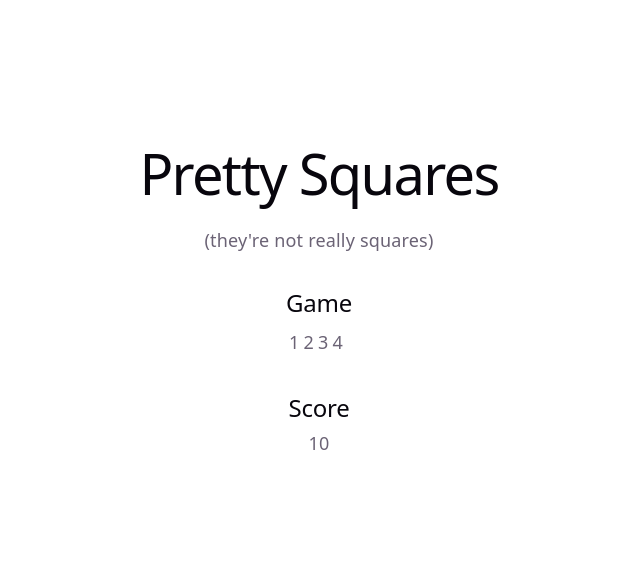
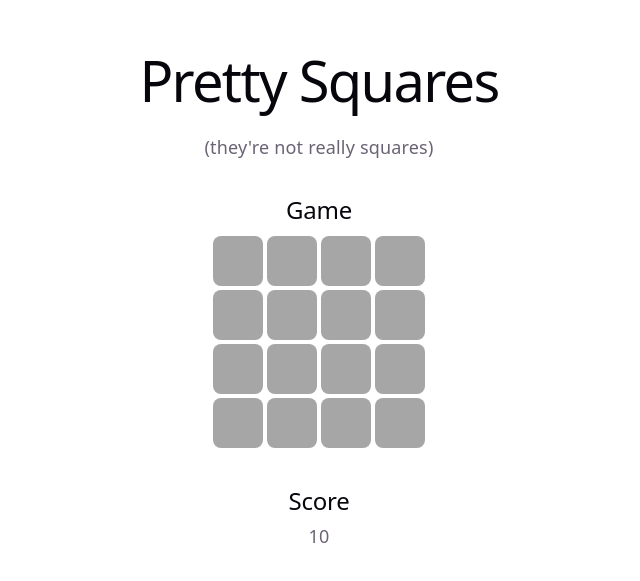
Before and after one commit to andreea-lipan/pretty-squares-game, a React (Vite) app: page / in a window 1280 px wide. Shown: the part 135-716 px from the top of the page, without its empty margins (321-961 px from the left). Built offline with nearby package versions, Linux system fonts and the light colour scheme.

Commit message:
game base skeleton

```diff
--- /dev/null
+++ b/src/Game/Card/Card.scss
@@ -0,0 +1,7 @@
+.card {
+  width: 50px;
+  height: 50px;
+
+  background-color: #a6a6a6;
+  border-radius: 8px;
+}
--- /dev/null
+++ b/src/Game/Card/Card.tsx
@@ -0,0 +1,14 @@
+import './Card.scss';
+
+export default function Card({x, y}: {x: number, y: number}) {
+  return (
+    <div
+      className="card"
+      onMouseDown={() => console.log('onMouseDown at', x, y)}
+      onMouseUp={() => console.log('onMouseUp at', x, y)}
+      onMouseEnter={() => console.log('onMouseEnter at', x, y)}
+      onMouseDownCapture={() => console.log('onMouseDownCapture at', x, y)}
+    >
+    </div>
+  );
+}
--- a/src/Game/Game.tsx
+++ b/src/Game/Game.tsx
@@ -1,3 +1,5 @@
+import Card from "./Card/Card.tsx";
+
 export default function Game() {
   return (
     <div>
@@ -6,10 +8,28 @@ export default function Game() {
       <table>
         <tbody>
         <tr>
-          <td>1</td>
-          <td>2</td>
-          <td>3</td>
-          <td>4</td>
+          <td><Card x={1} y={1}/></td>
+          <td><Card x={2} y={1}/></td>
+          <td><Card x={3} y={1}/></td>
+          <td><Card x={4} y={1}/></td>
+        </tr>
+        <tr>
+          <td><Card x={1} y={2}/></td>
+          <td><Card x={2} y={2}/></td>
+          <td><Card x={3} y={2}/></td>
+          <td><Card x={4} y={2}/></td>
+        </tr>
+        <tr>
+          <td><Card x={1} y={3}/></td>
+          <td><Card x={2} y={3}/></td>
+          <td><Card x={3} y={3}/></td>
+          <td><Card x={4} y={3}/></td>
+        </tr>
+        <tr>
+          <td><Card x={1} y={4}/></td>
+          <td><Card x={2} y={4}/></td>
+          <td><Card x={3} y={4}/></td>
+          <td><Card x={4} y={4}/></td>
         </tr>
         </tbody>
       </table>
--- a/src/index.scss
+++ b/src/index.scss
@@ -24,6 +24,13 @@
   text-rendering: optimizeLegibility;
   -webkit-font-smoothing: antialiased;
   -moz-osx-font-smoothing: grayscale;
+
+  // No dragging
+  -webkit-user-drag: none;
+  user-select: none;
+  -moz-user-select: none;
+  -webkit-user-select: none;
+  -ms-user-select: none;
 
   @media (max-width: 1024px) {
     font-size: 16px;
```
Also changed, not shown: 1 other file (tests, documents, lock files or other folders).
